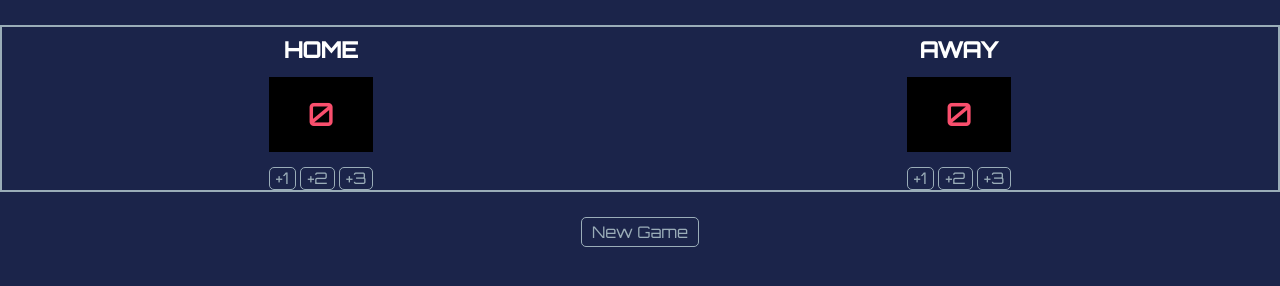
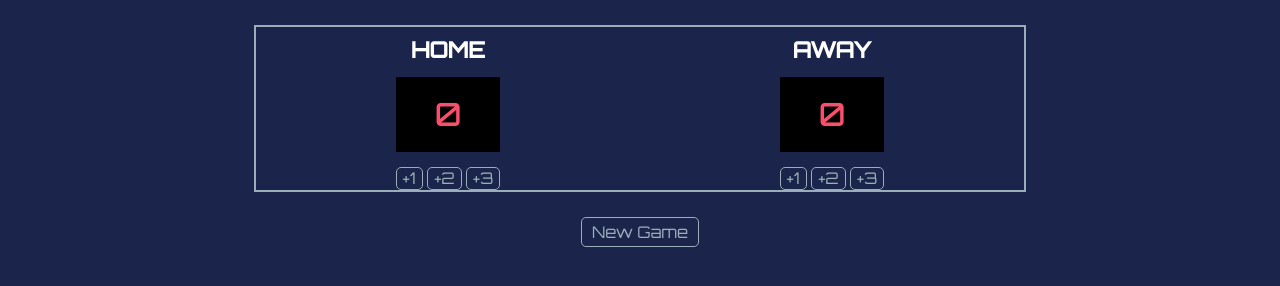
Before and after one commit to danomah/basketballScoreboard, a plain HTML site: page index.html in a window 1280 px wide. Drawn offline with nearby package versions, Linux system fonts and the light colour scheme.

Commit message:
Updates to container div
margin to 25px auto to center.
width to 768px

```diff
--- a/index.css
+++ b/index.css
@@ -8,8 +8,9 @@ body {
 .container {
     display: flex;
     justify-content: space-around;
-    margin-top: 25px;
+    margin: 25px auto;
     border: 2px solid #9AADB8;
+    width: 768px;
 }
 
 h3{
```
